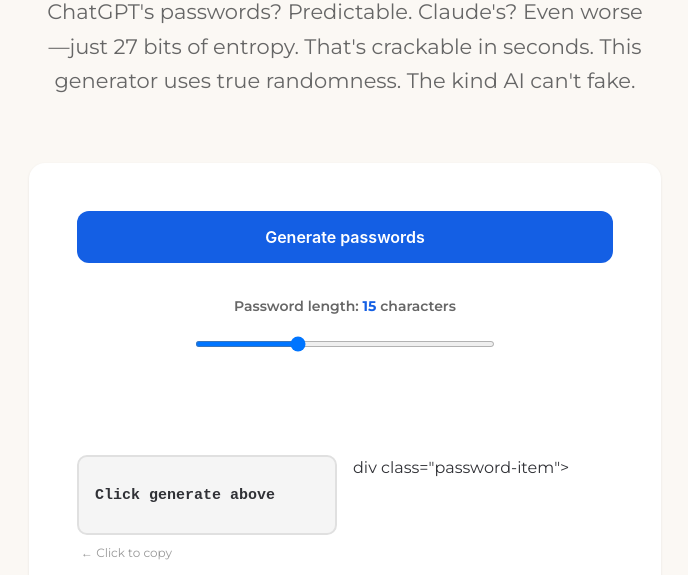
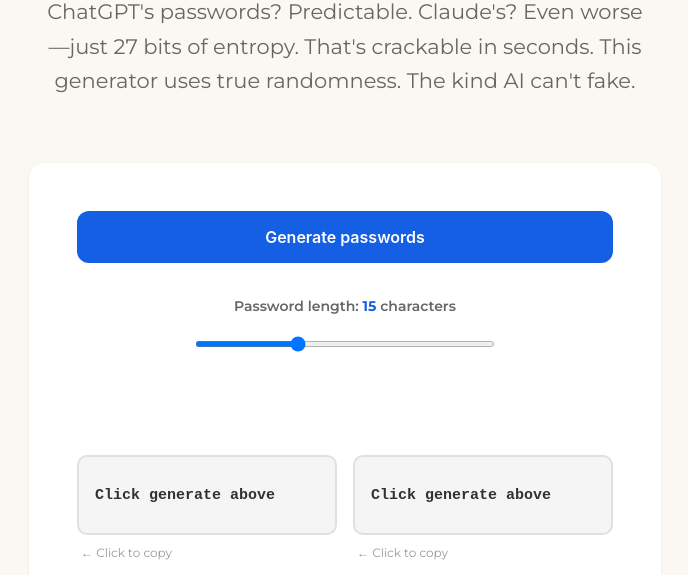
Before and after one commit to SheillaO/AI-Proof-Password-Generator, a website built with Vite: page index.html in a window 1280 px wide. Shown: the part 330-905 px from the top of the page, without its empty margins (295-983 px from the left). Built offline with nearby package versions, Linux system fonts and the light colour scheme.

Commit message:
Update index.html

```diff
--- a/index.html
+++ b/index.html
@@ -38,7 +38,8 @@
                     </button>
                     <span class="hint">← Click to copy</span>
                 </div>
-                div class="password-item">
+
+                <div class="password-item">
                     <button id="password2" onclick="savePassword(this.textContent)" class="password">
                         Click generate above
                     </button>
@@ -47,6 +48,7 @@
             </div>
 
             <div id="saved-password" class="feedback"></div>
+
                 </section>
                 <section class="why">
                     <h2>The AI password problem</h2>
```
Lines whose indentation alone changed are shown as unchanged.
